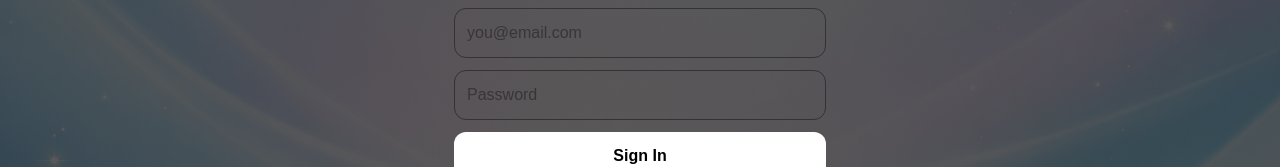
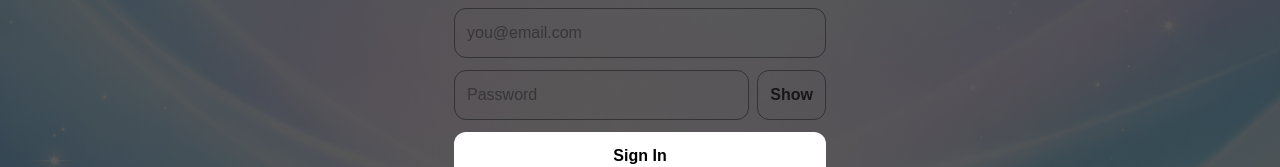
Before and after one commit to helipilot19792-blip/wardrunner, a Next.js app: page /login in a window 1280 px wide. Shown: the part 315-482 px from the top of the page. Built offline with nearby package versions, Linux system fonts and the light colour scheme; no server answers.

Commit message:
Fix login/signup: password auth + show/hide toggle

```diff
--- a/app/login/page.tsx
+++ b/app/login/page.tsx
@@ -9,6 +9,7 @@ export default function LoginPage() {
   const [mode, setMode] = useState<"signin" | "signup">("signin");
   const [email, setEmail] = useState("");
   const [password, setPassword] = useState("");
+  const [showPassword, setShowPassword] = useState(false);
   const [status, setStatus] = useState("");
   const [busy, setBusy] = useState(false);
 
@@ -26,10 +27,6 @@ export default function LoginPage() {
         const { error } = await supabase.auth.signUp({
           email: email.trim(),
           password,
-          options: {
-            // ✅ user clicks verification email -> comes back here
-            emailRedirectTo: `${window.location.origin}/auth/confirm`,
-          },
         });
 
         if (error) {
@@ -37,7 +34,7 @@ export default function LoginPage() {
           return;
         }
 
-        setStatus("Account created. Check your email to verify, then you can sign in.");
+        setStatus("Account created. You can now sign in.");
         setMode("signin");
         return;
       }
@@ -52,7 +49,7 @@ export default function LoginPage() {
         return;
       }
 
-      // ✅ logged in
+      // Successful login
       window.location.href = "/account";
     } finally {
       setBusy(false);
@@ -69,9 +66,12 @@ export default function LoginPage() {
     setStatus("Sending password reset email...");
 
     try {
-      const { error } = await supabase.auth.resetPasswordForEmail(email.trim(), {
+      const { error } = await supabase.auth.resetPasswordForEmail(
+        email.trim(),
+        {
           redirectTo: `${window.location.origin}/account?reset=1`,
-      });
+        }
+      );
 
       if (error) {
         setStatus(`Error: ${error.message}`);
@@ -93,10 +93,11 @@ export default function LoginPage() {
 
         <p style={{ opacity: 0.8, marginBottom: 16 }}>
           {mode === "signup"
-            ? "Create an account with email + password. You’ll verify once by email."
+            ? "Create an account with email + password."
             : "Sign in with your email + password."}
         </p>
 
+        {/* Email */}
         <input
           value={email}
           onChange={(e) => setEmail(e.target.value)}
@@ -113,23 +114,54 @@ export default function LoginPage() {
           }}
         />
 
+        {/* Password + Toggle */}
+        <div
+          style={{
+            display: "flex",
+            gap: 8,
+            alignItems: "center",
+            marginBottom: 12,
+          }}
+        >
           <input
-          type="password"
+            type={showPassword ? "text" : "password"}
             value={password}
             onChange={(e) => setPassword(e.target.value)}
             placeholder="Password"
-          autoComplete={mode === "signup" ? "new-password" : "current-password"}
+            autoComplete={
+              mode === "signup" ? "new-password" : "current-password"
+            }
             style={{
-            width: "100%",
+              flex: 1,
               padding: 12,
               borderRadius: 12,
               border: "1px solid #333",
               background: "transparent",
               color: "inherit",
-            marginBottom: 12,
             }}
           />
 
+          <button
+            type="button"
+            onClick={() => setShowPassword((v) => !v)}
+            disabled={busy}
+            style={{
+              padding: "12px 12px",
+              borderRadius: 12,
+              border: "1px solid #333",
+              background: "transparent",
+              color: "inherit",
+              cursor: busy ? "not-allowed" : "pointer",
+              opacity: busy ? 0.7 : 1,
+              fontWeight: 700,
+              whiteSpace: "nowrap",
+            }}
+          >
+            {showPassword ? "Hide" : "Show"}
+          </button>
+        </div>
+
+        {/* Submit */}
         <button
           onClick={handleSubmit}
           disabled={busy}
@@ -146,9 +178,14 @@ export default function LoginPage() {
             marginBottom: 12,
           }}
         >
-          {busy ? "Please wait..." : mode === "signup" ? "Create Account" : "Sign In"}
+          {busy
+            ? "Please wait..."
+            : mode === "signup"
+            ? "Create Account"
+            : "Sign In"}
         </button>
 
+        {/* Forgot Password */}
         {mode === "signin" && (
           <button
             onClick={sendReset}
@@ -168,6 +205,7 @@ export default function LoginPage() {
           </button>
         )}
 
+        {/* Toggle Mode */}
         <button
           onClick={() => {
             setStatus("");
@@ -184,11 +222,15 @@ export default function LoginPage() {
             opacity: busy ? 0.7 : 1,
           }}
         >
-          {mode === "signup" ? "Already have an account? Sign in" : "New user? Create account"}
+          {mode === "signup"
+            ? "Already have an account? Sign in"
+            : "New user? Create account"}
         </button>
 
         {status && (
-          <p style={{ marginTop: 14, fontSize: 14, opacity: 0.85 }}>{status}</p>
+          <p style={{ marginTop: 14, fontSize: 14, opacity: 0.85 }}>
+            {status}
+          </p>
         )}
       </div>
     </main>
```
Lines whose indentation alone changed are shown as unchanged.
